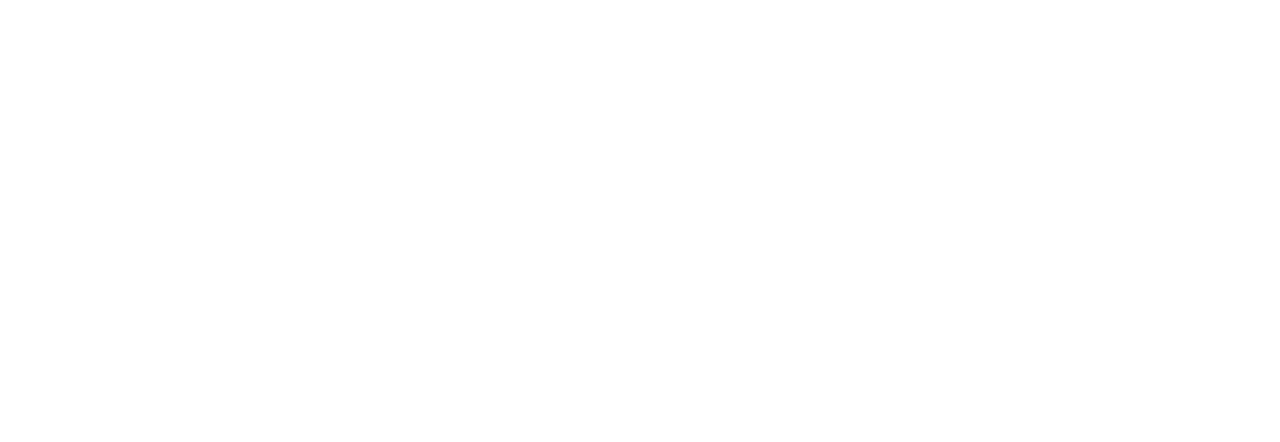
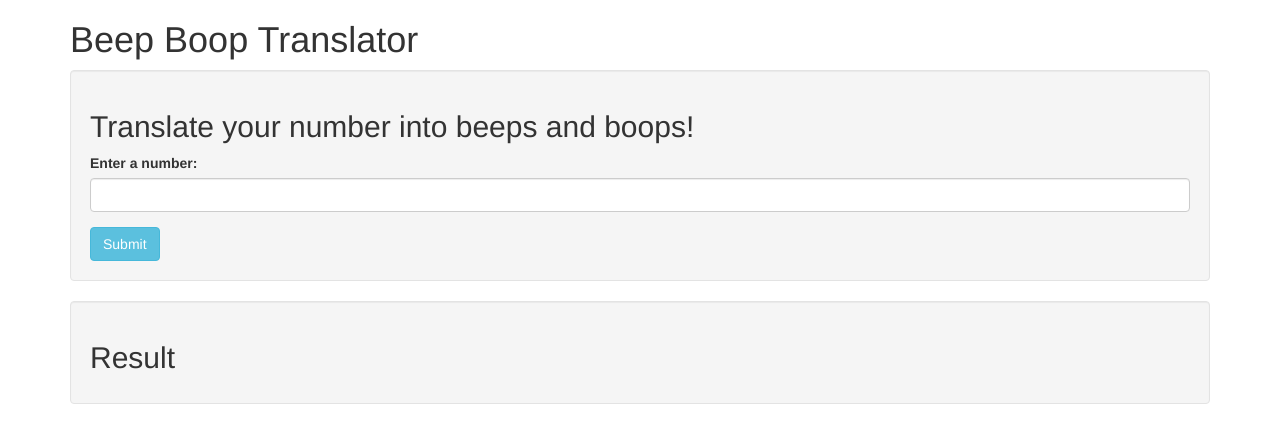
Before and after one commit to brenderbee/arrays-loops, a plain HTML site: page index.html in a window 1280 px wide. Drawn offline with nearby package versions, Linux system fonts and the light colour scheme.

Commit message:
Add user interface logic to display user input.

```diff
--- a/index.html
+++ b/index.html
@@ -10,7 +10,24 @@
   </head>
   <body>
     <div class="container">
-
+      <h1>Beep Boop Translator</h1>
+<!-- NOTE: Input Form -->
+      <div class="well">
+        <form>
+          <h2>Translate your number into beeps and boops!</h2>
+          <div class="form-group">
+            <label for="number">Enter a number:</label>
+            <input type="text" class="form-control" id="number" required>
+          </div>
+          <button type="submit" class="btn btn-info">Submit</button>
+        </form>
+      </div>
+<!-- NOTE: Result -->
+      <div class="well">
+        <h2>Result</h2>
+        <ul id="result">
+        </ul>
+      </div>
     </div>
   </body>
 </html>
--- a/js/scripts.js
+++ b/js/scripts.js
@@ -0,0 +1,13 @@
+// Business Logic
+
+// User-interface Logic
+$(document).ready(function() {
+  $("form").submit(function(event) {
+    event.preventDefault();
+    $("ul").empty();
+
+    var inputNumber = $("#number").val();
+
+    $("#result").append("<li>" + inputNumber + "</li>");
+  });
+});
```
Also changed, not shown: 1 other file.
